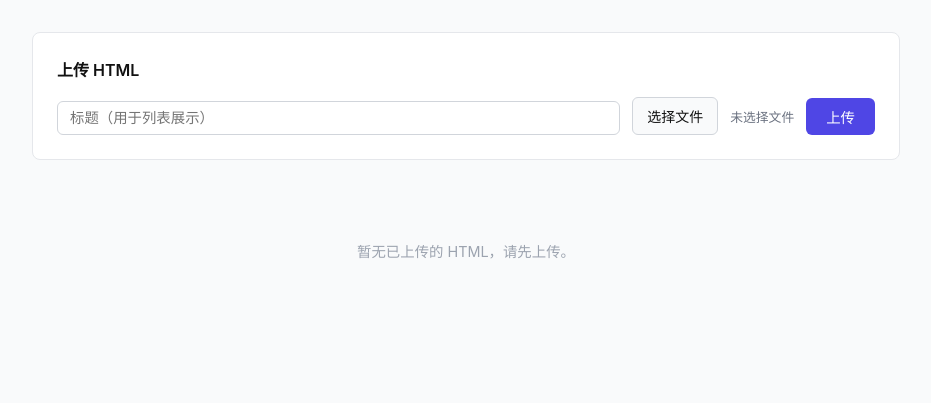
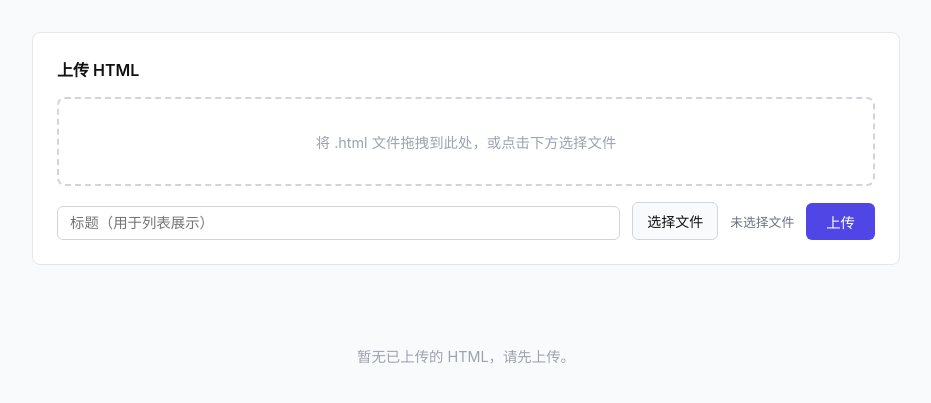
Before and after one commit to vongoley/microsite-container, a FastAPI app: template app/templates/admin.html in a window 1280 px wide. Shown: the part 50-453 px from the top of the page, without its empty margins (174-1105 px from the left). Run offline with FastAPI, Linux system fonts and the light colour scheme; the template is opened without the code that fills it, so the values that code supplies are empty.

Commit message:
add drag-and-drop upload and fix session token expiration

```diff
--- a/app/main.py
+++ b/app/main.py
@@ -31,7 +31,8 @@ def hash_password(password: str) -> str:
 
 
 def make_session_token(username: str) -> str:
-    payload = f"{username}:{datetime.now(TZ_BEIJING).isoformat()}"
+    ts = int(datetime.now(TZ_BEIJING).timestamp())
+    payload = f"{username}:{ts}"
     sig = hmac.new(SESSION_SECRET.encode(), payload.encode(), hashlib.sha256).hexdigest()
     return f"{payload}:{sig}"
 
@@ -45,9 +46,10 @@ def verify_session_token(token: str) -> bool:
         expected = hmac.new(SESSION_SECRET.encode(), payload.encode(), hashlib.sha256).hexdigest()
         if not hmac.compare_digest(sig, expected):
             return False
-        _, ts = payload.split(":", 1)
-        created = datetime.fromisoformat(ts)
-        if datetime.now(TZ_BEIJING) - created > timedelta(hours=SESSION_TTL_HOURS):
+        _, ts_str = payload.split(":", 1)
+        created = int(ts_str)
+        now = int(datetime.now(TZ_BEIJING).timestamp())
+        if now - created > SESSION_TTL_HOURS * 3600:
             return False
         return True
     except Exception:
--- a/app/templates/admin.html
+++ b/app/templates/admin.html
@@ -37,6 +37,21 @@
       margin-bottom: 2rem;
     }
     .upload-card h2 { font-size: 1rem; font-weight: 600; margin-bottom: 1rem; }
+    .drop-zone {
+      border: 2px dashed #d1d5db;
+      border-radius: 8px;
+      padding: 2rem 1rem;
+      text-align: center;
+      color: #9ca3af;
+      font-size: .9rem;
+      margin-bottom: 1rem;
+      transition: border-color .15s, background .15s;
+    }
+    .drop-zone.dragover {
+      border-color: #4f46e5;
+      background: #eef2ff;
+      color: #4f46e5;
+    }
     .upload-row { display: flex; gap: .75rem; flex-wrap: wrap; align-items: flex-end; }
     .upload-row input[type=text] {
       flex: 1 1 200px;
@@ -133,7 +148,8 @@
   <main>
     <div class="upload-card">
       <h2>上传 HTML</h2>
-      <form method="post" action="/admin/upload" enctype="multipart/form-data">
+      <form id="upload-form" method="post" action="/admin/upload" enctype="multipart/form-data">
+        <div id="drop-zone" class="drop-zone">将 .html 文件拖拽到此处，或点击下方选择文件</div>
         <div class="upload-row">
           <input type="text" name="title" placeholder="标题（用于列表展示）" required>
           <label class="file-label" for="file-input">选择文件</label>
@@ -183,6 +199,27 @@
   </main>
 
   <script>
+    const dropZone = document.getElementById("drop-zone");
+    const fileInput = document.getElementById("file-input");
+
+    ["dragenter", "dragover"].forEach(evt => {
+      dropZone.addEventListener(evt, e => { e.preventDefault(); dropZone.classList.add("dragover"); });
+    });
+    ["dragleave", "drop"].forEach(evt => {
+      dropZone.addEventListener(evt, e => { e.preventDefault(); dropZone.classList.remove("dragover"); });
+    });
+    dropZone.addEventListener("drop", e => {
+      const file = e.dataTransfer.files[0];
+      if (file && file.name.endsWith(".html")) {
+        const dt = new DataTransfer();
+        dt.items.add(file);
+        fileInput.files = dt.files;
+        document.getElementById("file-name").textContent = file.name;
+      } else {
+        alert("仅支持 .html 文件");
+      }
+    });
+
     document.getElementById("file-input").addEventListener("change", function() {
       document.getElementById("file-name").textContent = this.files[0]?.name || "未选择文件";
     });
```
